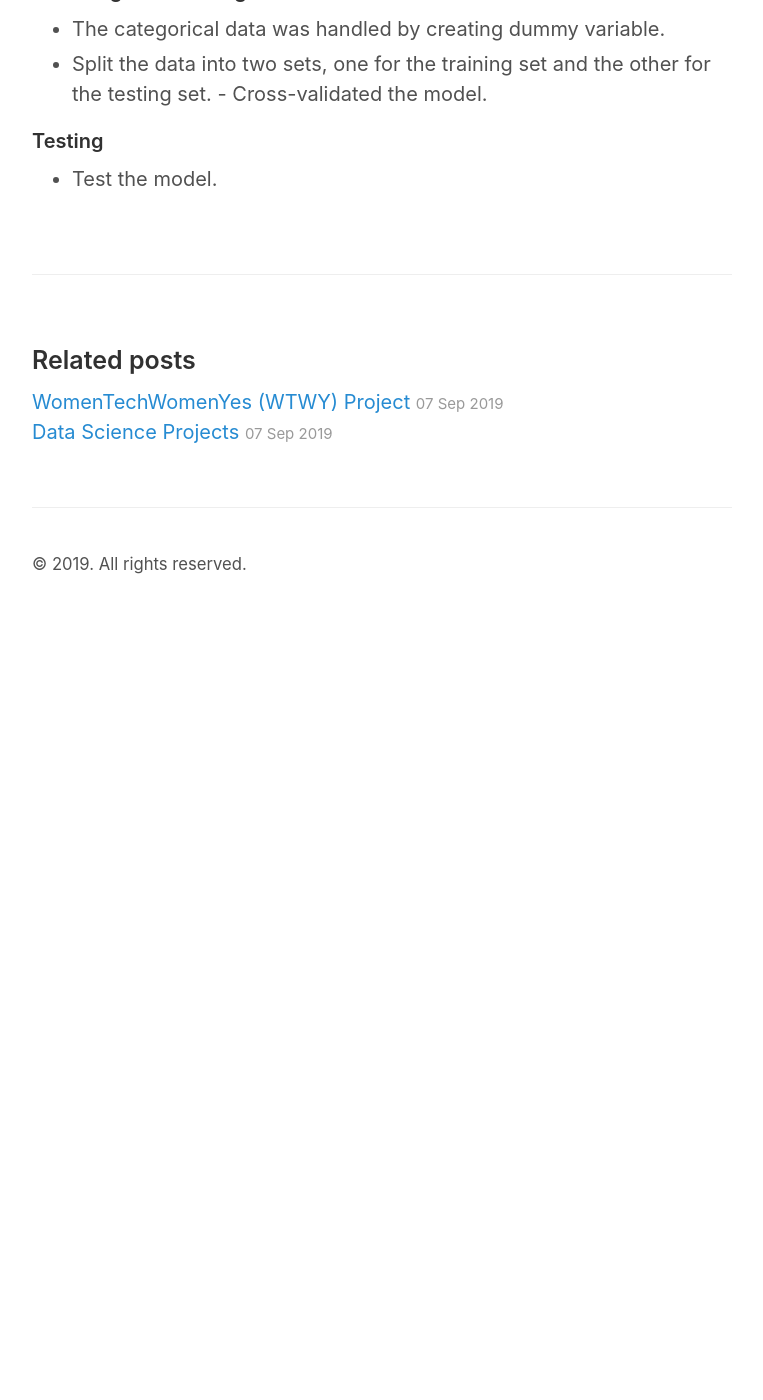
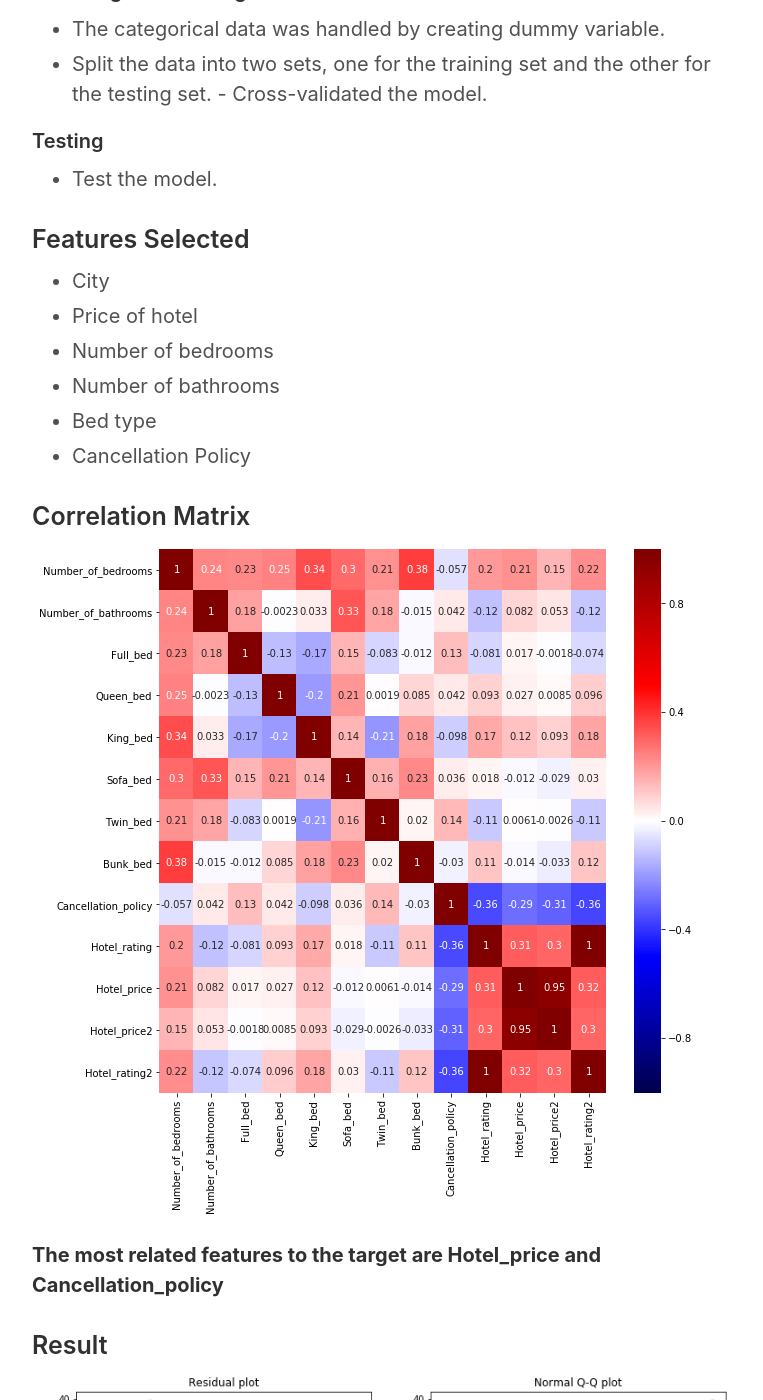
Before and after one commit to LamaM13/LamaM13.github.io, a Jekyll site: the page built from _posts/2019-09-21-Predicting-Hotels-Rating.md, in a window 1280 px wide and 1400 px high, scrolled down 1241 px. Shown: the whole window, without its empty margins (258-1021 px from the left). Built offline with Jekyll 4.4.1, drawn with Linux system fonts in a browser that asks for light colours; before the commit the page ends 1859 px from its top, so only the background shows below that.

Commit message:
Adding project 2

```diff
--- a/_posts/2019-09-21-Predicting-Hotels-Rating.md
+++ b/_posts/2019-09-21-Predicting-Hotels-Rating.md
@@ -31,3 +31,23 @@
 
 #### Testing
 - Test the model.
+
+### Features Selected
+- City
+- Price of hotel
+- Number of bedrooms
+- Number of bathrooms
+- Bed type
+- Cancellation Policy
+
+### Correlation Matrix
+![image info]({{site.url}}/images/heatmap.png)
+
+**The most related features to the target are Hotel_price and Cancellation_policy**
+
+### Result
+![image info]({{site.url}}/images/risduals_and_QQ.png)
+
+![image info]({{site.url}}/images/result.png)
+
+**R^2 value: 0.452**
```
Also changed, not shown: images/result.png (renamed from images/Screen Shot 1441-01-20 at 9.01.31 AM.png), images/risduals_and_QQ.png (renamed from images/risduals and QQ.png).
